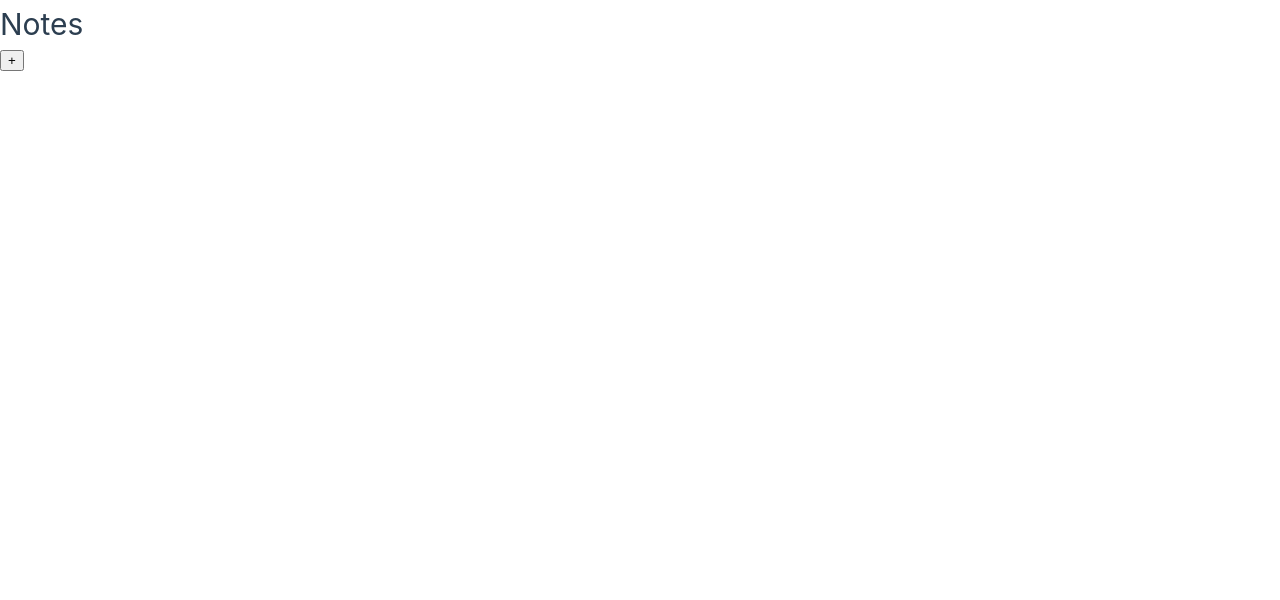
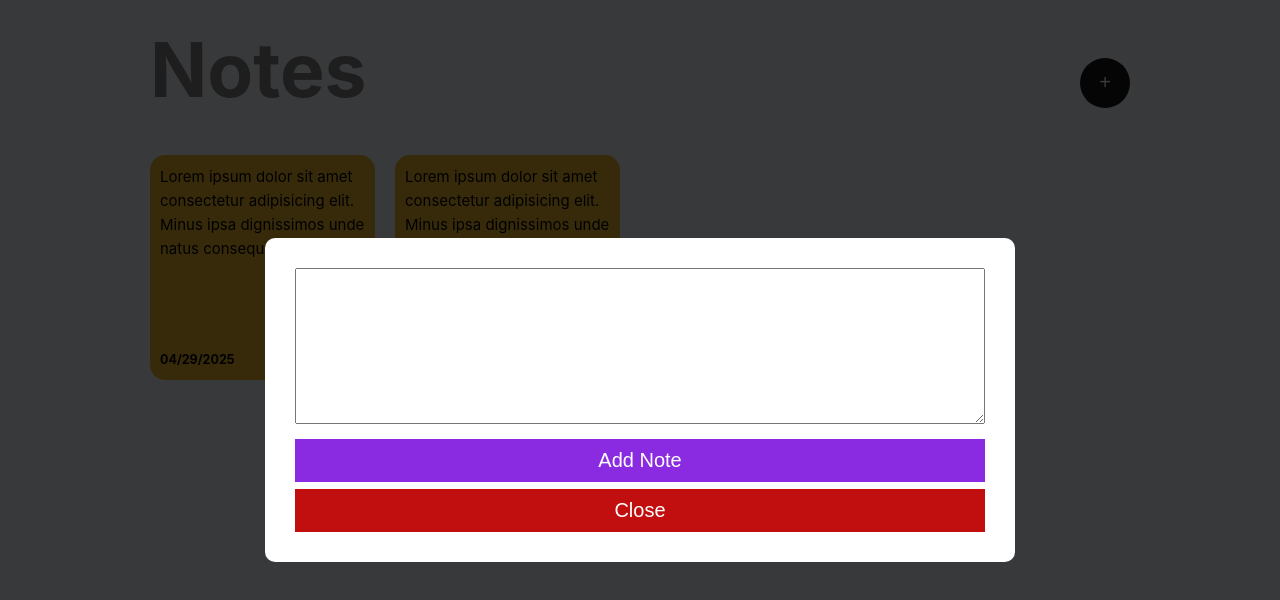
Before and after one commit to namddanh/NotesAppVue, a Vue app: page / in a window 1280 px wide. Shown: the top 600 px of the page. Built offline with nearby package versions, Linux system fonts and the light colour scheme.

Commit message:
styling complete

```diff
--- a/src/App.vue
+++ b/src/App.vue
@@ -1,5 +1,13 @@
 <template>
   <main>
+    <div class="overlay">
+      <div class="modal">
+        <textarea name="note" id="note" cols="30" rows="10"></textarea>
+        <button>Add Note</button>
+        <button class="close">Close</button>
+      </div>
+    </div>
+
     <div class="container">
       <header>
         <h1>Notes</h1>
@@ -7,10 +15,124 @@
       </header>
       <div class="cards-container">
         <div class="card">
-          <p class="main-text"></p>
-          <p class="date"></p>
+          <p class="main-text">
+            Lorem ipsum dolor sit amet consectetur adipisicing elit. Minus ipsa
+            dignissimos unde natus consequatur ut.
+          </p>
+          <p class="date">04/29/2025</p>
+        </div>
+        <div class="card">
+          <p class="main-text">
+            Lorem ipsum dolor sit amet consectetur adipisicing elit. Minus ipsa
+            dignissimos unde natus consequatur ut.
+          </p>
+          <p class="date">04/29/2025</p>
         </div>
       </div>
     </div>
   </main>
 </template>
+
+<style scoped>
+  main {
+    background-color: aliceblue;
+    height: 100vh;
+    width: 100vw;
+  }
+
+  .container {
+    max-width: 1000px;
+    padding: 10px;
+    margin: 0 auto;
+  }
+
+  header {
+    display: flex;
+    justify-content: space-between;
+    align-items: center;
+  }
+
+  h1 {
+    color: gray;
+    font-weight: bold;
+    margin-bottom: 25px;
+    font-size: 75px;
+  }
+
+  header button {
+    border: none;
+    padding: 10px;
+    width: 50px;
+    height: 50px;
+    cursor: pointer;
+    background-color: rgb(21, 20, 20);
+    border-radius: 100%;
+    color: white;
+    font-size: 20px;
+  }
+
+  .card {
+    width: 225px;
+    height: 225px;
+    background-color: rgb(237, 182, 44);
+    padding: 10px;
+    border-radius: 15px;
+    display: flex;
+    flex-direction: column;
+    justify-content: space-between;
+    margin-right: 20px;
+    margin-bottom: 20px;
+  }
+
+  .main-text {
+    color: black;
+  }
+
+  .date {
+    color: black;
+    font-size: 12.5px;
+    font-weight: bold;
+  }
+
+  .cards-container {
+    display: flex;
+    flex-wrap: wrap;
+  }
+
+  .overlay {
+    position: absolute;
+    width: 100%;
+    height: 100%;
+    background-color: rgba(0, 0, 0, 0.77);
+    z-index: 10;
+    display: flex;
+    align-items: center;
+    justify-content: center;
+  }
+
+  .modal {
+    width: 750px;
+    background-color: white;
+    border-radius: 10px;
+    padding: 30px;
+    position: relative;
+    display: flex;
+    flex-direction: column;
+  }
+
+  .modal button {
+    padding: 10px 20px;
+    font-size: 20px;
+    width: 100%;
+    background-color: blueviolet;
+    border: none;
+    color: white;
+    cursor: pointer;
+    margin-top: 15px;
+  }
+
+  .modal .close {
+    background-color: rgb(193, 15, 15);
+    margin-top: 7px;
+  }
+</style>
```
